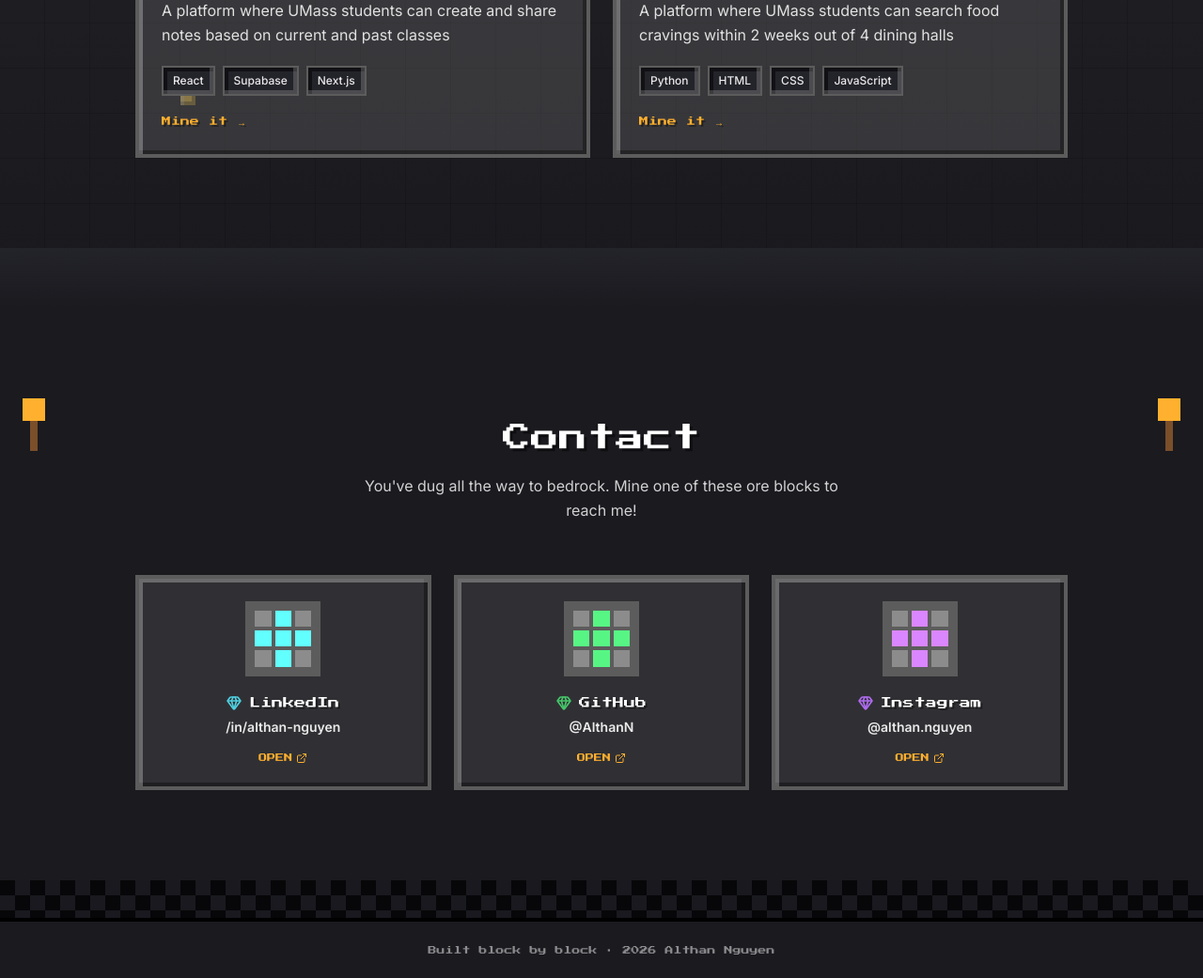
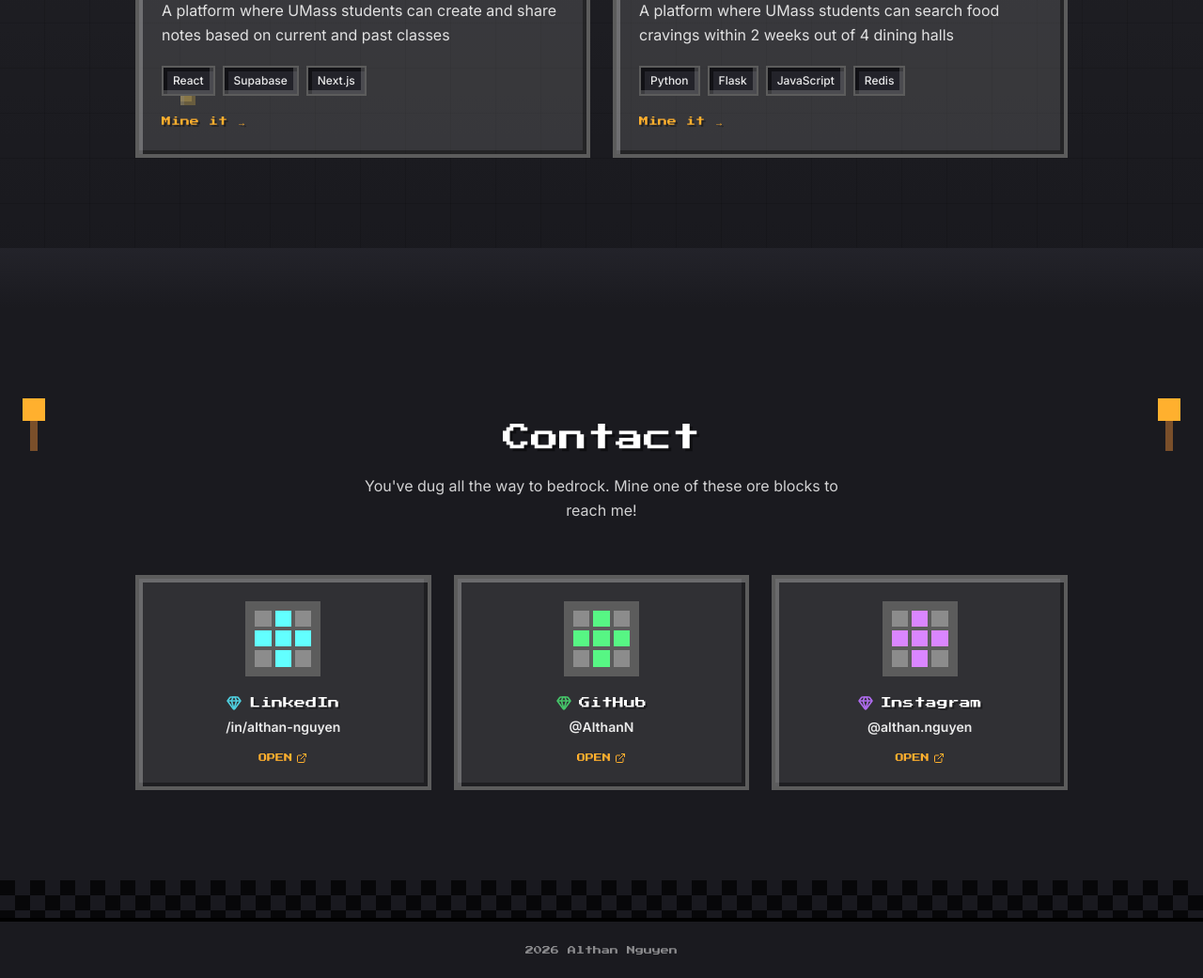
Before and after one commit to AlthanN/minecraftPortfolio, a Next.js app: page / in a window 1280 px wide. Shown: the part 4012-5053 px from the top of the page at 94% size. Built offline with nearby package versions, Linux system fonts and the light colour scheme.

Commit message:
fixed tags and footer

```diff
--- a/components/contact.tsx
+++ b/components/contact.tsx
@@ -115,7 +115,7 @@ export function Contact() {
         />
         <footer className="border-t-4 border-black bg-bedrock px-4 py-6 text-center">
           <p className="font-pixel text-[9px] leading-relaxed text-white/50">
-            Built block by block · {new Date().getFullYear()} Althan Nguyen
+            {new Date().getFullYear()} Althan Nguyen
           </p>
         </footer>
       </div>
--- a/lib/portfolio-data.ts
+++ b/lib/portfolio-data.ts
@@ -125,7 +125,7 @@ export const projects: Project[] = [
     title: 'UMass Craves',
     description:
       'A platform where UMass students can search food cravings within 2 weeks out of 4 dining halls',
-    tech: ['Python', 'HTML', 'CSS', 'JavaScript'],
+    tech: ['Python', 'Flask', 'JavaScript', 'Redis'],
     href: 'https://umasscraves.vercel.app',
     ore: 'amethyst',
   },
```
